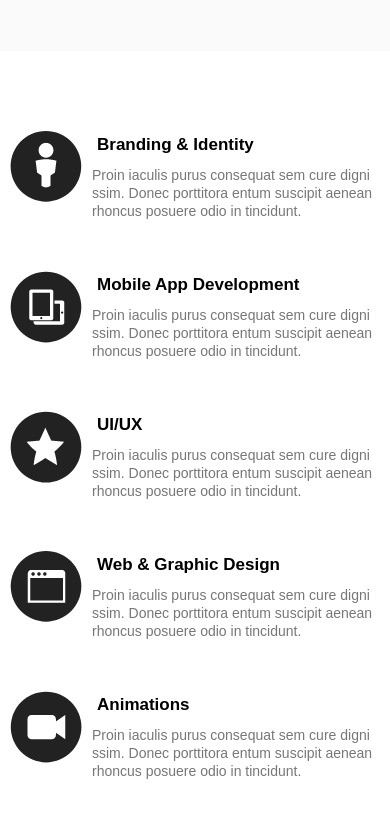
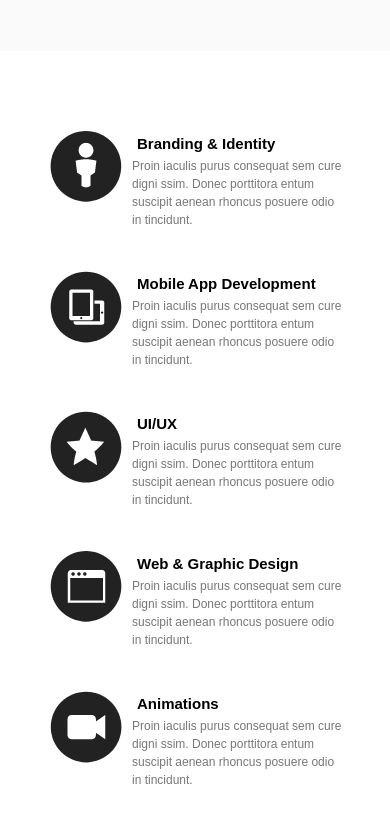
Before and after one commit to GeekHub-Frontend-CMS-8/Likhachova_Natali_hw_8, a website: page app/index.html in a window 390 px wide. Shown: the part 1320-2148 px from the top of the page. Drawn offline with Linux system fonts and the light colour scheme.

Commit message:
finished block skills

```diff
--- a/app/scss/_skills.scss
+++ b/app/scss/_skills.scss
@@ -68,9 +68,21 @@
 @media screen and (max-width: 575.98px) {
   #skills {
     .skills_list {
+      display: flex;
+      flex-direction: column;
       width: 100%;
-      .skills_top_img {
-        padding-left: 5px;
+      .skills_box{
+        width: 300px;
+        height: 100px;
+        .skills_top_img {
+          padding-left: 5px;
+        }
+        h3{
+          font-size: 15px;
+        }
+        p{
+          font-size: 12px;
+        }
       }
     }
   }
```
Also changed, not shown: app/css/import.css.
